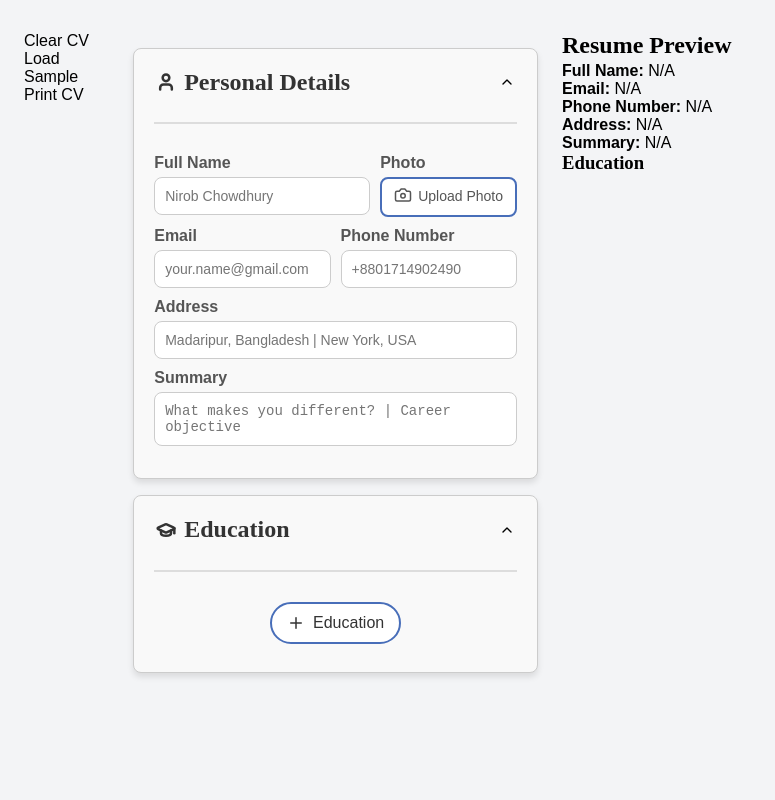
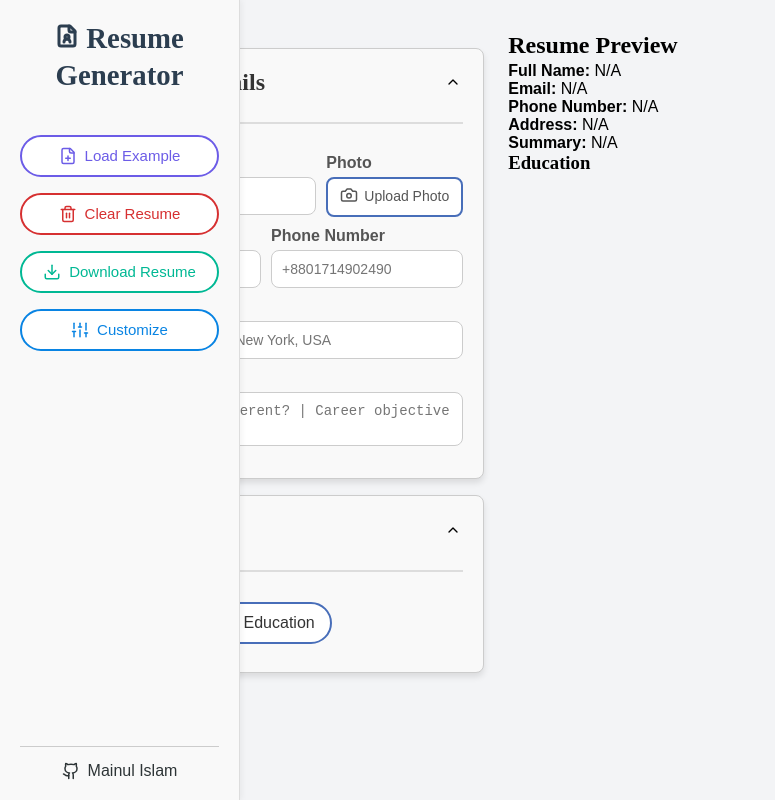
Before and after one commit to Mainul-Islam-Nirob/resume-builder, a React (Vite) app: page / in a window 1280 px wide. Shown: the whole page, without its empty margins (0-775 px from the left). Built offline with nearby package versions, Linux system fonts and the light colour scheme; a web font is replaced by a local one.

Commit message:
Style the controller component

```diff
--- a/src/components/Controller.jsx
+++ b/src/components/Controller.jsx
@@ -1,13 +1,38 @@
-import React from 'react'
+import React from 'react';
+import { Download, Trash2, FilePlus, FileUser, Sliders, Github } from 'lucide-react';
+import '../styles/Controller.css';
 
 function Controller() {
   return (
-    <div className="container">
-    <div>Clear CV</div>
-    <div>Load Sample</div>
-    <div>Print CV</div>
+    <div className="controller-container">
+      <h1 className="controller-title"><FileUser strokeWidth={3} /> Resume <br /> Generator</h1>
+
+      <button className="controller-button load-btn">
+        <FilePlus size={18} /> Load Example
+      </button>
+
+      <button className="controller-button clear-btn">
+        <Trash2 size={18} /> Clear Resume
+      </button>
+
+      <button className="controller-button download-btn">
+        <Download size={18} /> Download Resume
+      </button>
+
+      <button className="controller-button customize-btn">
+        <Sliders size={18} /> Customize
+      </button>
+
+      <a
+        className="controller-link"
+        href="https://github.com/Mainul-Islam-Nirob"
+        target="_blank"
+        rel="noopener noreferrer"
+      >
+        <Github size={18} /> <span>Mainul Islam</span>
+      </a>
     </div>
-  )
+  );
 }
 
 export default Controller;
--- /dev/null
+++ b/src/styles/Controller.css
@@ -0,0 +1,96 @@
+.controller-container {
+    position: fixed;
+    left: 0;
+    top: 0;
+    height: 100vh;
+    width: 240px;
+    padding: 20px;
+    background-color: #f9f9f9;
+    border-right: 1px solid #ddd;
+    box-shadow: 2px 0 6px rgba(0, 0, 0, 0.05);
+    display: flex;
+    flex-direction: column;
+    gap: 1rem;
+    font-family: Arial, sans-serif;
+    z-index: 10;
+  }
+
+  .controller-title {
+    font-size: 1.8rem;
+    font-weight: bold;
+    color: #2c3e50;
+    margin-bottom: 1.5rem;
+    line-height: 1.3;
+    text-align: center;
+  }
+
+  .controller-button {
+    padding: 10px;
+    border-radius: 50px;
+    font-size: 15px;
+    display: flex;
+    justify-content: center;
+    align-items: center;
+    gap: 0.5rem;
+    transition: all 0.2s ease;
+    white-space: nowrap;
+    background-color: #fff;
+    font-weight: 500;
+    border: 2px solid;
+    cursor: pointer;
+  }
+
+  .load-btn {
+    color: #6c5ce7;
+    border-color: #6c5ce7;
+  }
+  .load-btn:hover {
+    background-color: #6c5ce7;
+    color: #fff;
+  }
+
+  .clear-btn {
+    color: #d63031;
+    border-color: #d63031;
+  }
+  .clear-btn:hover {
+    background-color: #d63031;
+    color: #fff;
+  }
+
+  .download-btn {
+    color: #00b894;
+    border-color: #00b894;
+  }
+  .download-btn:hover {
+    background-color: #00b894;
+    color: #fff;
+  }
+
+  .customize-btn {
+    color: #0984e3;
+    border-color: #0984e3;
+  }
+  .customize-btn:hover {
+    background-color: #0984e3;
+    color: #fff;
+  }
+
+  .controller-link {
+    display: flex;
+    align-items: center;
+    justify-content: center;
+    gap: 0.5rem;
+    color: #2d3436;
+    text-decoration: none;
+    font-weight: 500;
+    margin-top: auto;
+    border-top: 1px solid #ccc;
+    padding-top: 15px;
+    text-align: center;
+  }
+
+  .controller-link:hover {
+    text-decoration: underline;
+    color: #0984e3;
+  }
```
